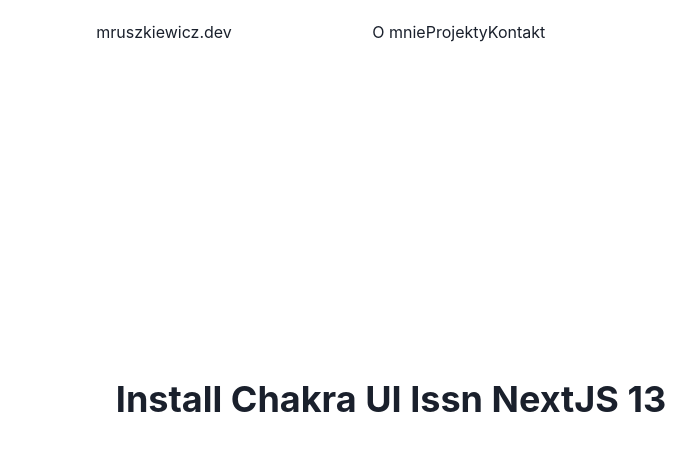
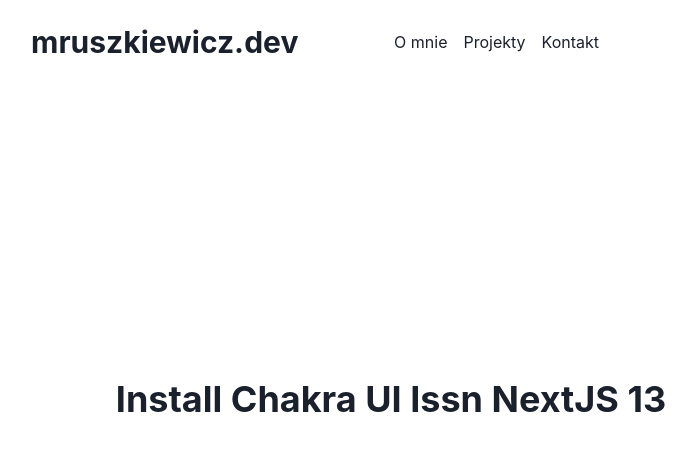
Before and after one commit to mruszkiewicz-dev/portfolio, a Next.js app: page / in a window 1280 px wide. Shown: the top 450 px of the page, without its empty margins (249-945 px from the left). Built offline with nearby package versions, Linux system fonts and the light colour scheme.

Commit message:
style navbar

```diff
--- a/src/components/navbar.js
+++ b/src/components/navbar.js
@@ -1,4 +1,4 @@
-import { Flex, Container, Box, Menu, MenuList, MenuItem, MenuButton, Link } from '@chakra-ui/react'
+import { Grid, Container, Center, Box, Menu, MenuList, MenuItem, MenuButton, Link, Heading, GridItem } from '@chakra-ui/react'
 import { IconMenu2 } from '@tabler/icons-react'
 
 const MyMenuList = ({ type }) => {
@@ -24,7 +24,7 @@
   }
   const Tag = typeTag[type] || typeTag.default
   return menuItems.map((item) => (
-    <Tag key={item.href} href={item.href}>
+    <Tag p={2} key={item.href} href={item.href}>
       {item.name}
     </Tag>
   ))
@@ -41,24 +41,28 @@
   </Menu>
 )
 
-const DisplayMenu = () => (
-  <Box m={3}>
-    <MyMenuList type="deskop" />
-  </Box>
-)
-
 const Navbar = () => (
   <Box position="fixed" as="nav" w="100%">
-    <Container display="flex" p={2} wprap="wrap" alignContent="center" justifyContent={'space-between'}>
-      <Box ml={2} display={{ base: 'inline-block', md: 'none' }}>
-        <BurgerMenu />
-      </Box>
-      <Flex flexGrow={2} alignItems="center">
-        <p>mruszkiewicz.dev</p>
-      </Flex>
-      <Box display={{ base: 'none', md: 'flex' }} flexGrow={2} alignItems="center">
-        <DisplayMenu />
-      </Box>
+    <Container display="flex" p={2} maxW="container.md" wrap="wrap" align="center" justify="center">
+      <Grid p={2} templateColumns="repeat(5, 1fr)" gap={4}>
+        <GridItem p={2} mr={5}>
+          <Heading as="h1" size="lg" letterSpacing={'initial'}>
+            mruszkiewicz.dev
+          </Heading>
+        </GridItem>
+        <GridItem colSpan={3} p={0}>
+          <Box display={{ base: 'none', md: 'flex' }} h="100%">
+            <Center w="400px">
+              <MyMenuList type="deskop" />
+            </Center>
+          </Box>
+        </GridItem>
+        <GridItem>
+          <Box m={1} display={{ base: 'inline-block', md: 'none' }}>
+            <BurgerMenu />
+          </Box>
+        </GridItem>
+      </Grid>
     </Container>
   </Box>
 )
```
